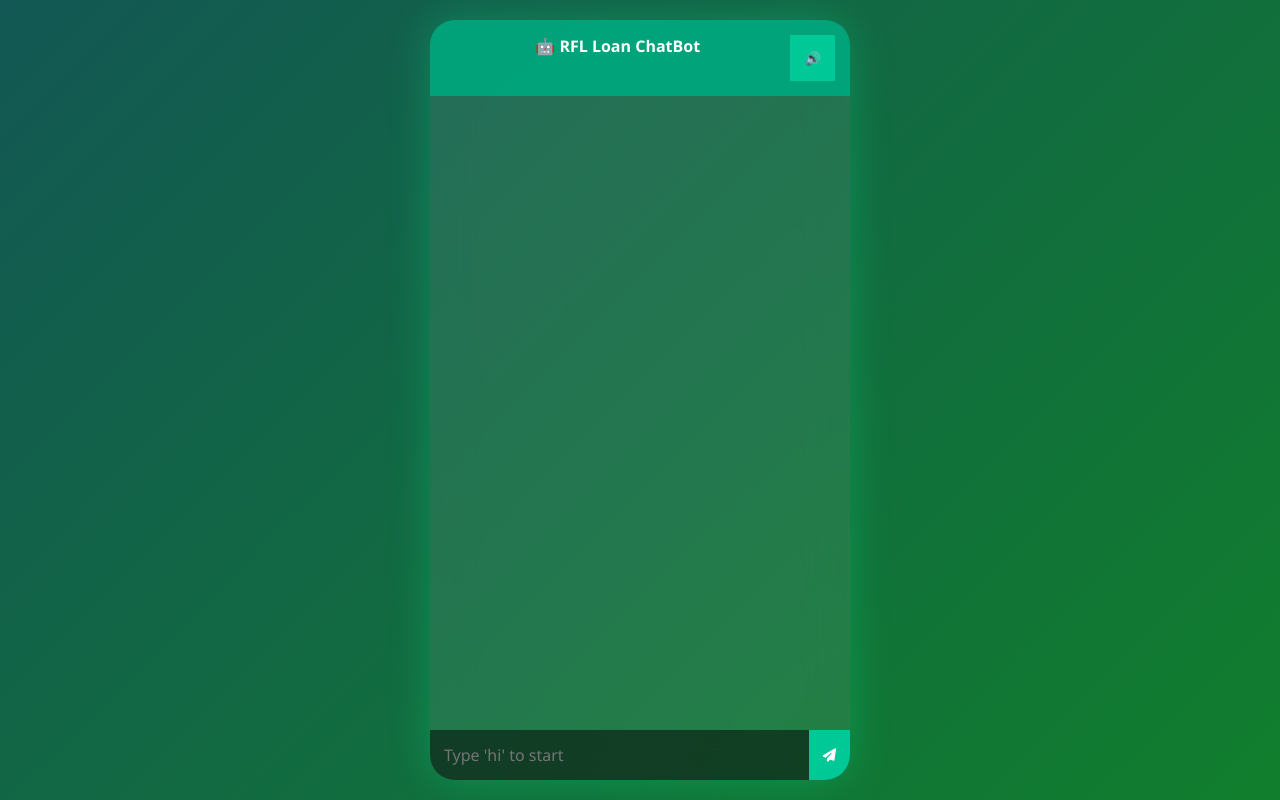
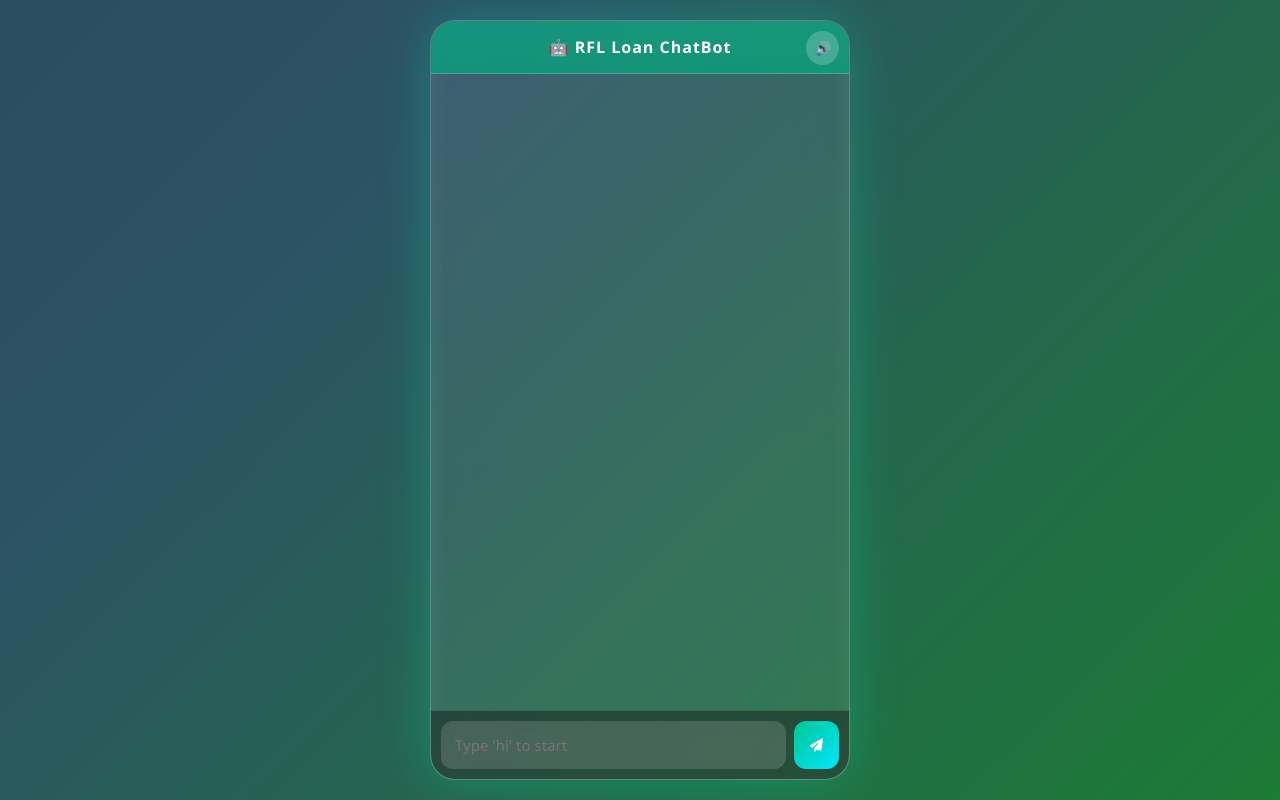
Before and after one commit to Achal1985/NBFC_CRM_V2, a Flask app: page /new_customer in a window 1280 px wide. Run offline with Flask 3, Linux system fonts and the light colour scheme; parts of the project's set-up code (start-up, migrations or seed data) failed here and were passed over.

Commit message:
Update new_customer.html

```diff
--- a/templates/new_customer.html
+++ b/templates/new_customer.html
@@ -8,17 +8,20 @@
 <link rel="stylesheet" href="https://cdnjs.cloudflare.com/ajax/libs/font-awesome/6.5.0/css/all.min.css">
 
 <style>
+
+/* RESET */
 *{
 box-sizing:border-box;
-font-family:'Segoe UI';
+font-family:'Segoe UI',sans-serif;
 }
 
+/* BACKGROUND */
 body{
 margin:0;
 height:100dvh;
-background:linear-gradient(135deg,#0f2027,#134e5e,#0f9b0f);
+background:linear-gradient(135deg,#0f2027,#203a43,#2c5364,#0f9b0f);
 background-size:400% 400%;
-animation:bgMove 12s ease infinite;
+animation:bgMove 15s ease infinite;
 display:flex;
 }
 
@@ -28,14 +31,16 @@ display:flex;
 100%{background-position:0% 50%;}
 }
 
-/* MAIN CONTAINER */
+/* CONTAINER (GLASS) */
 .container{
 width:100%;
 height:100dvh;
 display:flex;
 flex-direction:column;
 background:rgba(255,255,255,0.08);
-backdrop-filter:blur(20px);
+backdrop-filter:blur(25px);
+-webkit-backdrop-filter:blur(25px);
+box-shadow:inset 0 0 20px rgba(255,255,255,0.05);
 }
 
 /* DESKTOP */
@@ -49,88 +54,171 @@ max-width:420px;
 height:95vh;
 border-radius:25px;
 overflow:hidden;
-box-shadow:0 0 40px rgba(0,255,150,0.25);
+border:1px solid rgba(255,255,255,0.2);
+box-shadow:
+0 0 50px rgba(0,255,200,0.25),
+inset 0 0 25px rgba(255,255,255,0.08);
 }
 }
 
+/* HEADER */
 .header{
-background:rgba(0,166,125,0.95);
+background:rgba(0,166,125,0.7);
+backdrop-filter:blur(15px);
 color:#fff;
 padding:15px;
 text-align:center;
 font-weight:bold;
+letter-spacing:1px;
+position:relative;
+border-bottom:1px solid rgba(255,255,255,0.2);
+}
+
+.header button{
+position:absolute;
+right:10px;
+top:10px;
+background:rgba(255,255,255,0.2);
+border:none;
+border-radius:50%;
+padding:8px;
+cursor:pointer;
+color:#fff;
+transition:0.3s;
+}
+
+.header button:hover{
+background:#00c896;
 }
 
 /* CHAT */
 .chat-box{
 flex:1;
 overflow-y:auto;
-padding:12px;
+padding:15px;
+}
+
+/* SCROLL */
+.chat-box::-webkit-scrollbar{
+width:6px;
+}
+.chat-box::-webkit-scrollbar-thumb{
+background:rgba(0,255,200,0.6);
+border-radius:10px;
 }
 
 /* MESSAGE */
 .msg{
-margin:8px 0;
+margin:10px 0;
 display:flex;
+animation:fadeIn 0.3s ease;
 }
 
-.bot{
-background:#fff;
-padding:10px;
-border-radius:12px;
-max-width:80%;
+@keyframes fadeIn{
+from{opacity:0; transform:translateY(10px);}
+to{opacity:1; transform:translateY(0);}
 }
 
+/* BOT */
+.bot{
+background:rgba(255,255,255,0.15);
+backdrop-filter:blur(12px);
+padding:12px;
+border-radius:14px;
+max-width:80%;
+color:#fff;
+border:1px solid rgba(255,255,255,0.2);
+box-shadow:0 4px 20px rgba(0,0,0,0.2);
+}
+
+/* USER */
 .user{
 margin-left:auto;
-background:#009e74;
+background:linear-gradient(135deg,#00c896,#00e5ff);
+padding:12px;
+border-radius:14px;
+max-width:80%;
 color:#fff;
-padding:10px;
-border-radius:12px;
-max-width:80%;
+box-shadow:0 4px 20px rgba(0,0,0,0.3);
 }
 
-/* INPUT FIXED INSIDE FLEX */
+/* INPUT AREA */
 .input-area{
 display:flex;
-background:rgba(0,0,0,0.5);
+padding:10px;
+background:rgba(0,0,0,0.4);
+backdrop-filter:blur(20px);
+border-top:1px solid rgba(255,255,255,0.15);
 }
 
+/* INPUT */
 input{
 flex:1;
 padding:14px;
 border:none;
 outline:none;
-background:transparent;
-color:white;
-font-size:16px;
+border-radius:12px;
+background:rgba(255,255,255,0.15);
+color:#fff;
+font-size:15px;
 }
 
+/* BUTTON */
 button{
-background:#00c896;
+background:linear-gradient(135deg,#00c896,#00e5ff);
 border:none;
 color:#fff;
-padding:14px;
+padding:12px 16px;
+margin-left:8px;
+border-radius:12px;
+cursor:pointer;
+transition:all 0.3s ease;
 }
 
-/* BUTTONS */
+button:hover{
+transform:scale(1.05);
+box-shadow:0 0 15px rgba(0,255,200,0.6);
+}
+
+/* OPTION BUTTON */
 .option-btn{
 width:100%;
-margin-top:8px;
+margin-top:10px;
 padding:12px;
+border-radius:12px;
+background:rgba(255,255,255,0.12);
+color:#fff;
+border:1px solid rgba(255,255,255,0.2);
+backdrop-filter:blur(10px);
+transition:0.3s;
+}
+
+.option-btn:hover{
 background:#00c896;
-border:none;
-color:#fff;
-border-radius:10px;
 }
 
 /* UPLOAD */
 .upload-box{
-background:#fff;
-padding:10px;
-border-radius:10px;
-margin-top:10px;
+background:rgba(255,255,255,0.12);
+backdrop-filter:blur(12px);
+padding:15px;
+border-radius:15px;
+margin-top:12px;
+color:#fff;
+border:1px solid rgba(255,255,255,0.2);
 }
+
+/* MOBILE */
+@media(max-width:600px){
+.container{
+height:100dvh;
+border-radius:0;
+}
+input{
+font-size:16px; /* prevent zoom */
+}
+}
+
 </style>
 </head>
 
@@ -140,22 +228,23 @@ margin-top:10px;
 
 <div class="header">
 🤖 RFL Loan ChatBot
-<button onclick="toggleVoice()" style="float:right;">🔊</button>
+<button onclick="toggleVoice()">🔊</button>
 </div>
 
 <div id="chatBox" class="chat-box"></div>
 
 <div class="input-area">
 <input id="userInput"
-       placeholder="Type 'hi' to start"
-       oninput="allowOnlyNumbers(this)"
-       enterkeyhint="send"
-       autocomplete="off">
+placeholder="Type 'hi' to start"
+oninput="allowOnlyNumbers(this)"
+enterkeyhint="send"
+autocomplete="off">
 <button onclick="sendMessage()"><i class="fas fa-paper-plane"></i></button>
 </div>
 
 </div>
 
+<!-- ⚠️ BELOW SCRIPT IS 100% UNCHANGED -->
 <script>
 window.onload = function(){
     focusInput();
@@ -622,5 +711,6 @@ function processQueue(){
 }
 </script>
 
+
 </body>
 </html>
```
